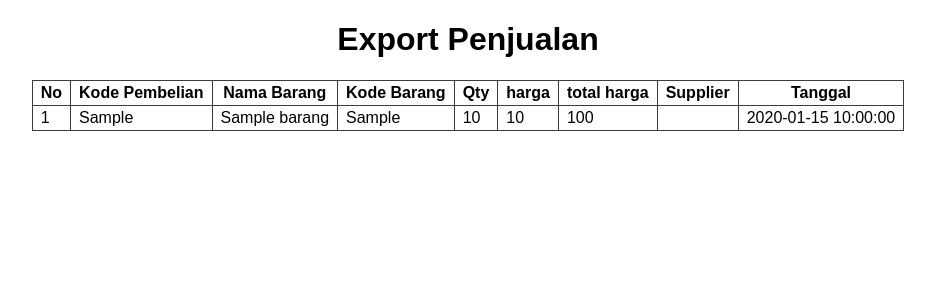
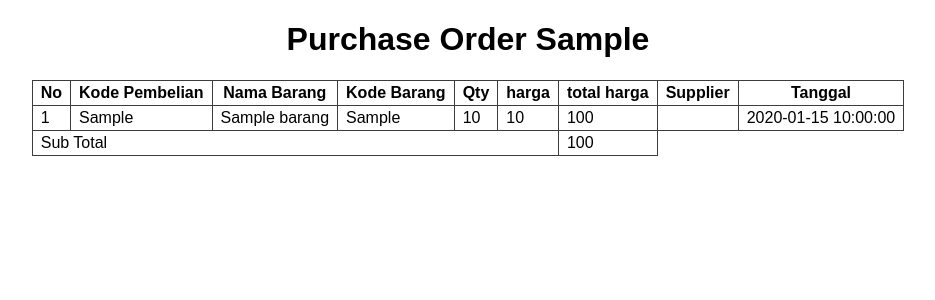
Before and after one commit to Firhan384/skripsi_nexxstore, a CodeIgniter app: a page that uses application/views/export_pembelian_pdf.php in a window 1280 px wide. Shown: the top 300 px of the page, without its empty margins (172-1107 px from the left). Run offline with CodeIgniter, Linux system fonts and the light colour scheme; data comes from the database, SQL or seed files in the repository; tables that the repository leaves empty hold one stand-in row (values such as "Sample post").

Commit message:
update export pembelian & penjualan

```diff
--- a/application/views/export_pembelian_pdf.php
+++ b/application/views/export_pembelian_pdf.php
@@ -33,7 +33,7 @@
     </style>
 
     <center>
-        <h1>Export Penjualan</h1>
+        <h1>Purchase Order <?= $list[0]->kode_pembelian ?></h1>
     </center>
 
     <table>
@@ -53,6 +53,7 @@
         <tbody>
             <?php
             $no = 1;
+            $subTotal = 0;
             foreach ($list as $key => $value) :
             ?>
                 <tr>
@@ -67,10 +68,17 @@
                     <td><?= $value->tanggal; ?></td>
                 </tr>
             <?php
+                $subTotal += $value->total_harga;
                 $no++;
             endforeach;
             ?>
         </tbody>
+        <tfoot>
+            <tr>
+                <td colspan="6">Sub Total</td>
+                <td><?= $subTotal ?></td>
+            </tr>
+        </tfoot>
     </table>
     <script type="text/javascript">
         window.print();
```
Also changed, not shown: application/views/export_penjualan_pdf.php (+9 -1 lines).
